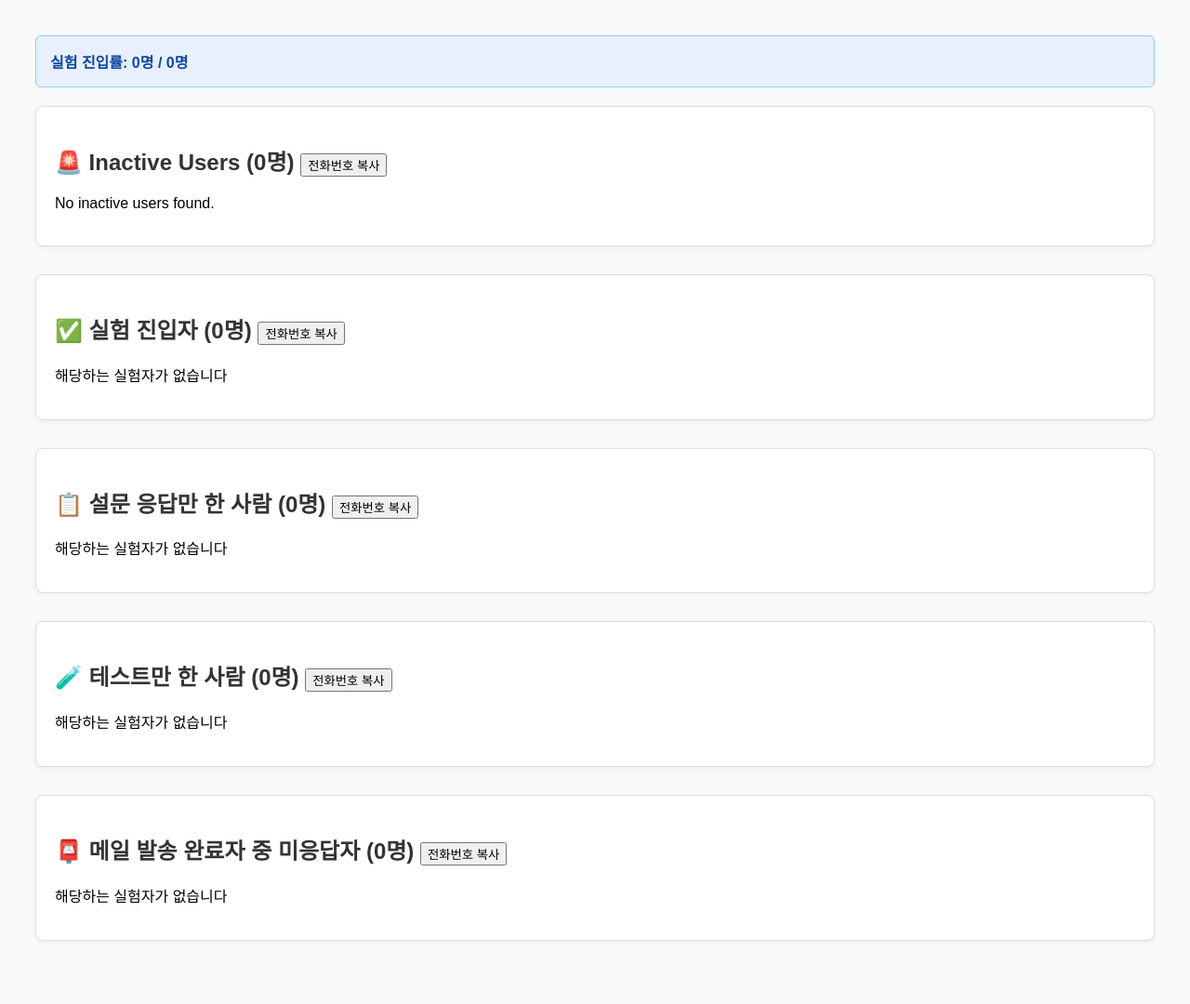
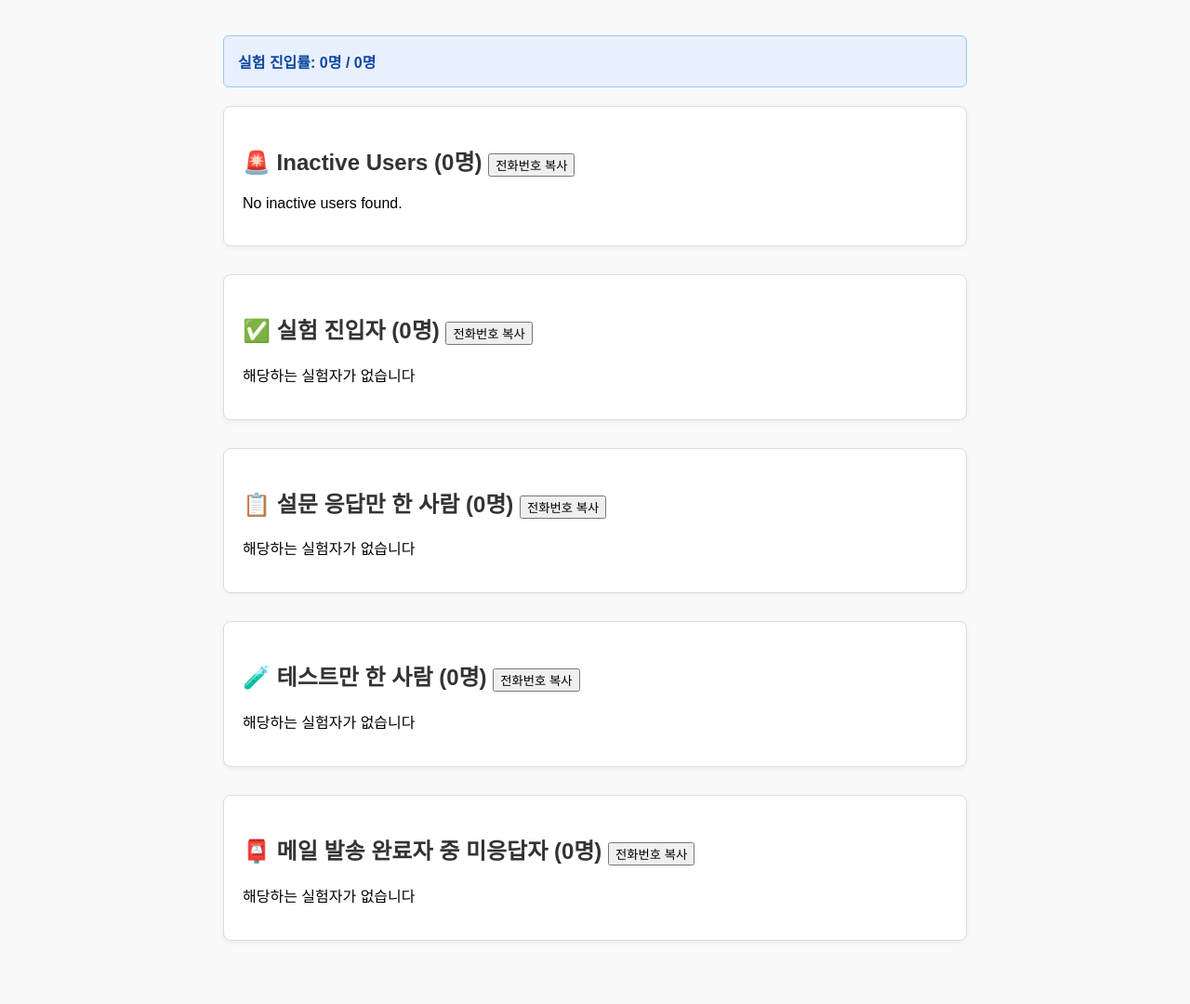
Before and after one commit to clr4takeoff/spinoff-tracker, a Flask app: template templates/dashboard.html in a window 1280 px wide. Shown: the whole page at 93% size. Run offline with Flask 3, Linux system fonts and the light colour scheme; the template is opened without the code that fills it, so the values that code supplies are empty.

Commit message:
Center content and limit page width

```diff
--- a/static/style.css
+++ b/static/style.css
@@ -2,6 +2,11 @@ body {
     font-family: Arial, sans-serif;
     padding: 30px;
     background-color: #f9f9f9;
+}
+
+.container {
+    max-width: 800px;   /* 원하는 최대 너비 */
+    margin: 0 auto;     /* 중앙 정렬 */
 }
 
 .summary-box {
--- a/templates/dashboard.html
+++ b/templates/dashboard.html
@@ -5,6 +5,7 @@
     <link rel="stylesheet" href="{{ url_for('static', filename='style.css') }}">
 </head>
 <body>
+    <div class="container">
     <div class="summary-box">
         <strong>실험 진입률:</strong>
         {{ ready_info.common | length }}명 /
@@ -74,5 +75,7 @@
     }
     </script>
 
+</div>
+
 </body>
 </html>
```
